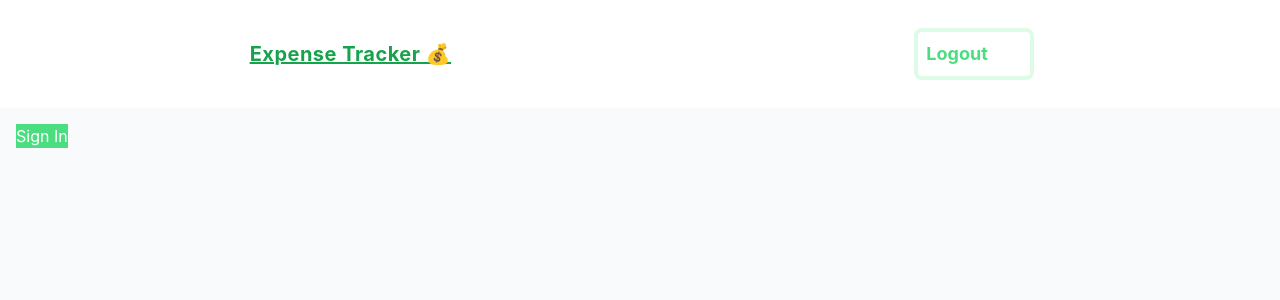
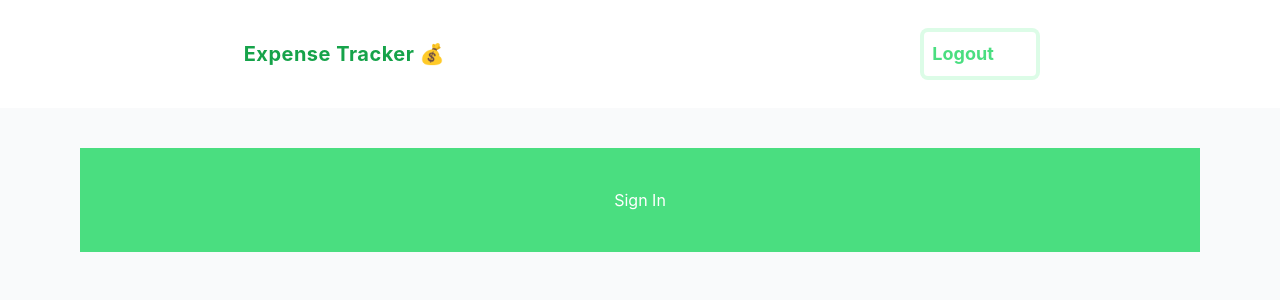
Before and after one commit to logreg-n-coffee/expense-tracker, a Next.js app: page / in a window 1280 px wide. Shown: the top 300 px of the page. Built offline with nearby package versions, Linux system fonts and the light colour scheme.

Commit message:
Improve UI layout

```diff
--- a/pages/index.js
+++ b/pages/index.js
@@ -3,7 +3,7 @@ const Home = () => {
     <main>
       <button
         onClick={() => {}}
-        className="bg-green-400 text-white hover:bg-green-500 ring-green-100"
+        className="bg-green-400 text-white hover:bg-green-500 ring-green-100 container mx-auto px-20 py-10 w-full h-full"
       >
         Sign In
       </button>
--- a/src/components/Nav.js
+++ b/src/components/Nav.js
@@ -3,8 +3,8 @@ import { Button } from "./Button";
 
 export const Nav = () => {
   return (
-    <nav className="bg-white px-4 py-8 w-full flex items-center justify-around">
-      <h1 className="text-xl font-bold text-green-600 underline tracking-wide">
+    <nav className="bg-white px-1 py-8 w-full flex items-center justify-around">
+      <h1 className="text-xl font-bold text-green-600 tracking-wide">
         <Link href="/" passHref>
           <a>Expense Tracker 💰</a>
         </Link>
--- a/src/layouts/Main.js
+++ b/src/layouts/Main.js
@@ -4,7 +4,7 @@ export const MainLayout = ({ children }) => {
   return (
     <div className="bg-gray-50 h-screen flex flex-col">
       <Nav />
-      <main className="container mx-auto px-4 py-4 w-full h-full">
+      <main className="container mx-auto px-20 py-10 w-30 h-full">
         {children}
       </main>
     </div>
```
